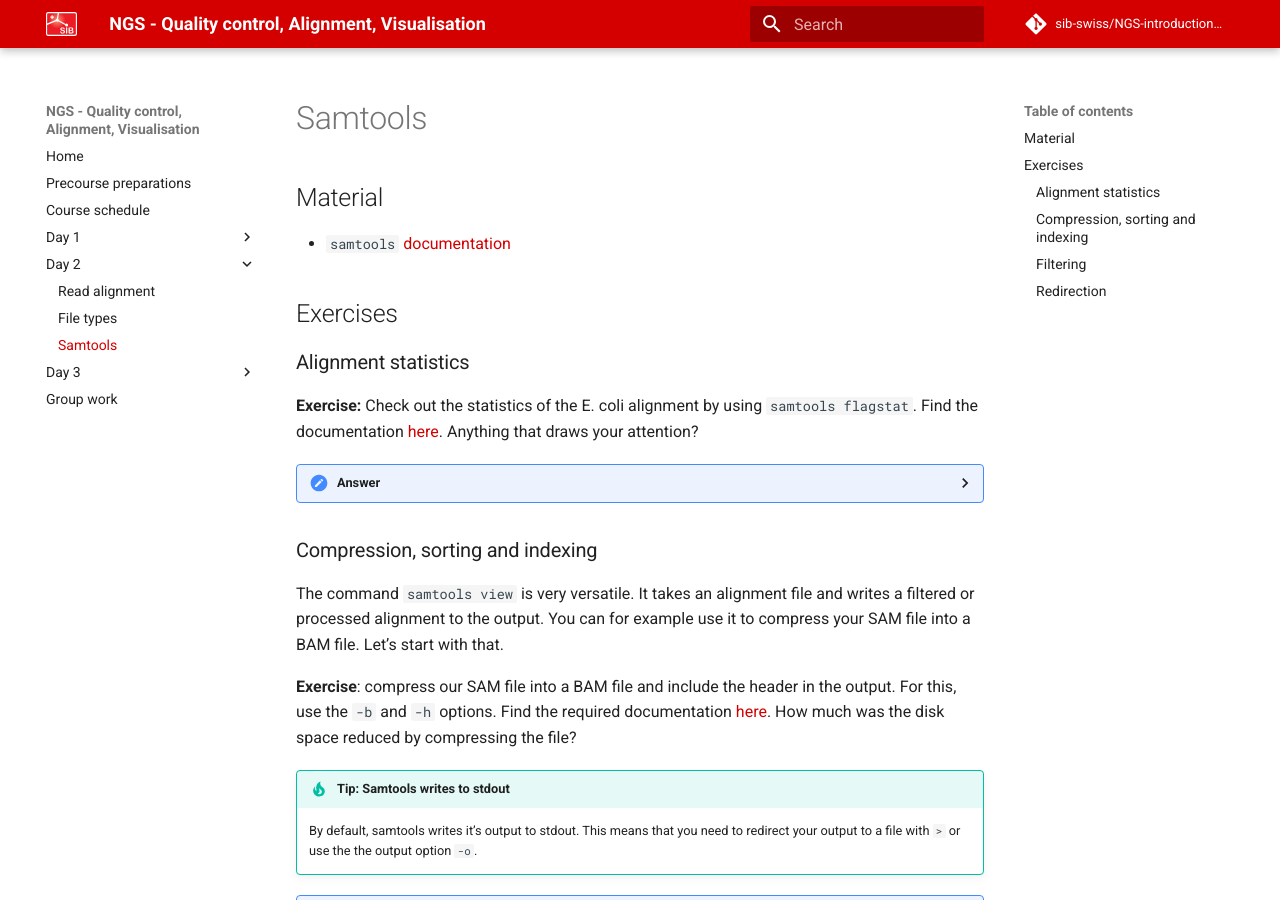
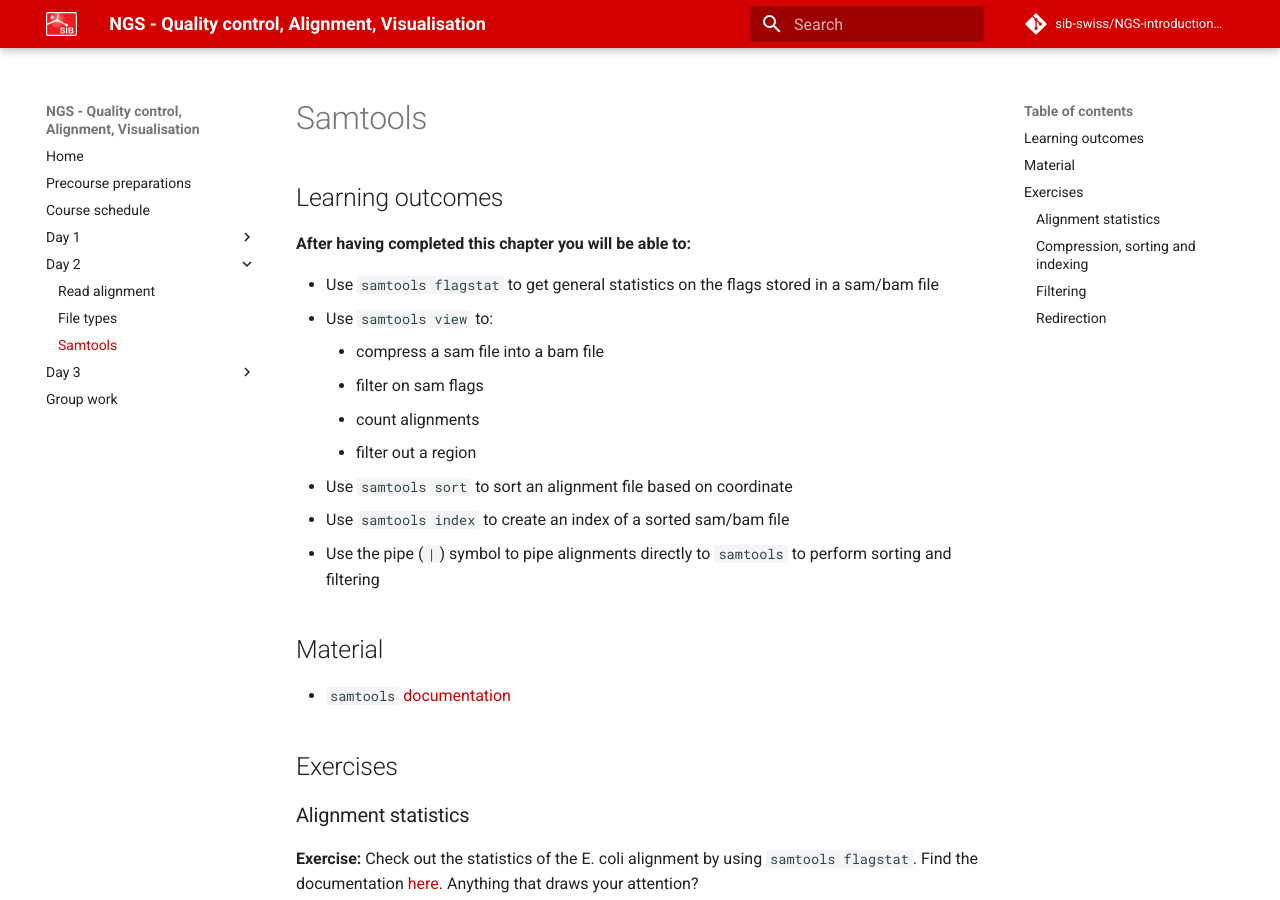
Before and after one commit to sib-swiss/NGS-introduction-training, an MkDocs documentation site: the page built from docs/day2/samtools.md, in a window 1280 px wide and 900 px high. Built offline with MkDocs 1.6.1 and Material for MkDocs 9.7.7, drawn with Linux system fonts in a browser that asks for light colours; comment, search, counter and statistics services are not loaded.

Commit message:
added learning outcomes day2

```diff
--- a/docs/day2/samtools.md
+++ b/docs/day2/samtools.md
@@ -1,3 +1,18 @@
+## Learning outcomes
+
+**After having completed this chapter you will be able to:**
+
+- Use `samtools flagstat` to get general statistics on the flags stored in a sam/bam file
+- Use `samtools view` to:
+    - compress a sam file into a bam file
+    - filter on sam flags
+    - count alignments
+    - filter out a region
+- Use `samtools sort` to sort an alignment file based on coordinate
+- Use `samtools index` to create an index of a sorted sam/bam file
+- Use the pipe (`|`) symbol to pipe alignments directly to `samtools` to perform sorting and filtering
+
+
 ## Material
 
 * `samtools` [documentation](http://www.htslib.org/doc/samtools.html)
```
Also changed, not shown: docs/day2/file_types.md (+13 -0 lines), docs/day2/read_alignment.md (+9 -2 lines).
